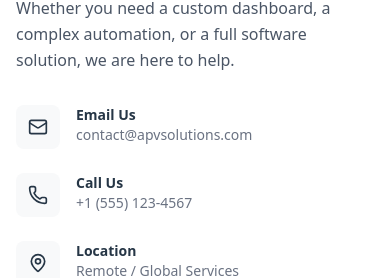
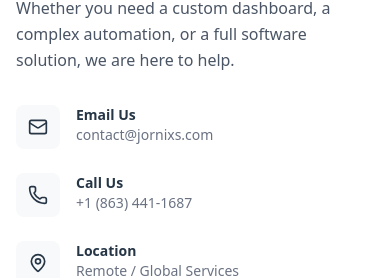
Before and after one commit to alexpase322/APV-Solutions, a React (Vite) app: page / in a window 390 px wide. Shown: the part 4819-5097 px from the top of the page. Built offline with nearby package versions, Linux system fonts and the light colour scheme.

Commit message:
Fix: phone number and email

```diff
--- a/src/components/Contact.jsx
+++ b/src/components/Contact.jsx
@@ -40,7 +40,7 @@ const Contact = () => {
                 </div>
                 <div>
                   <h4 className="font-bold text-[#263646] text-sm">Email Us</h4>
-                  <p className="text-gray-500 text-sm">contact@apvsolutions.com</p>
+                  <p className="text-gray-500 text-sm">contact@jornixs.com</p>
                 </div>
               </div>
 
@@ -50,7 +50,7 @@ const Contact = () => {
                 </div>
                 <div>
                   <h4 className="font-bold text-[#263646] text-sm">Call Us</h4>
-                  <p className="text-gray-500 text-sm">+1 (555) 123-4567</p>
+                  <p className="text-gray-500 text-sm">+1 (863) 441-1687</p>
                 </div>
               </div>
 
```
